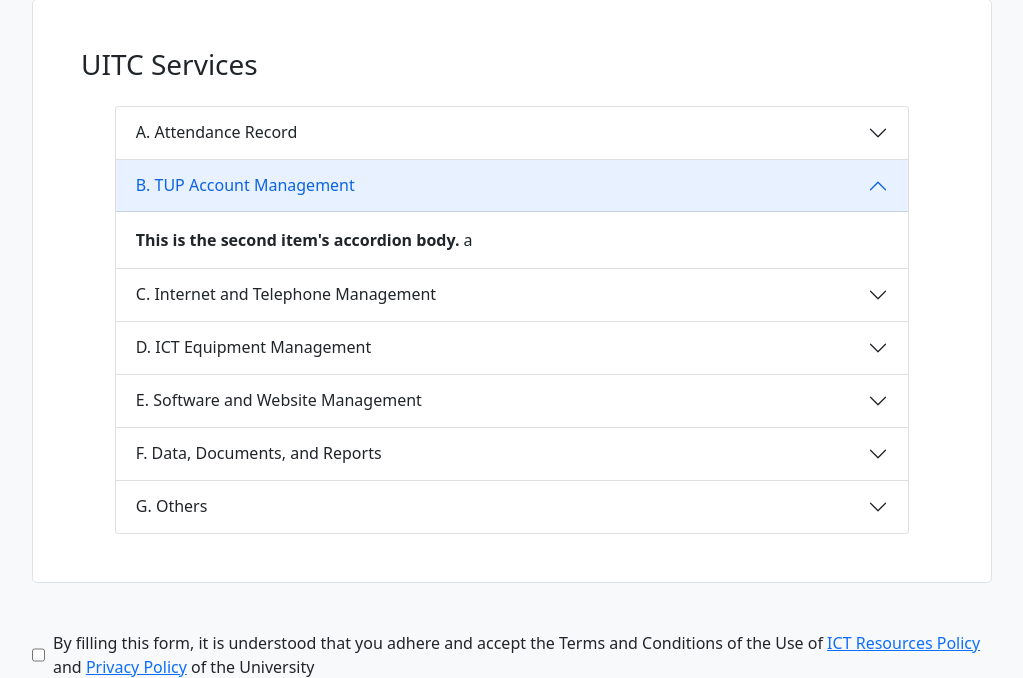
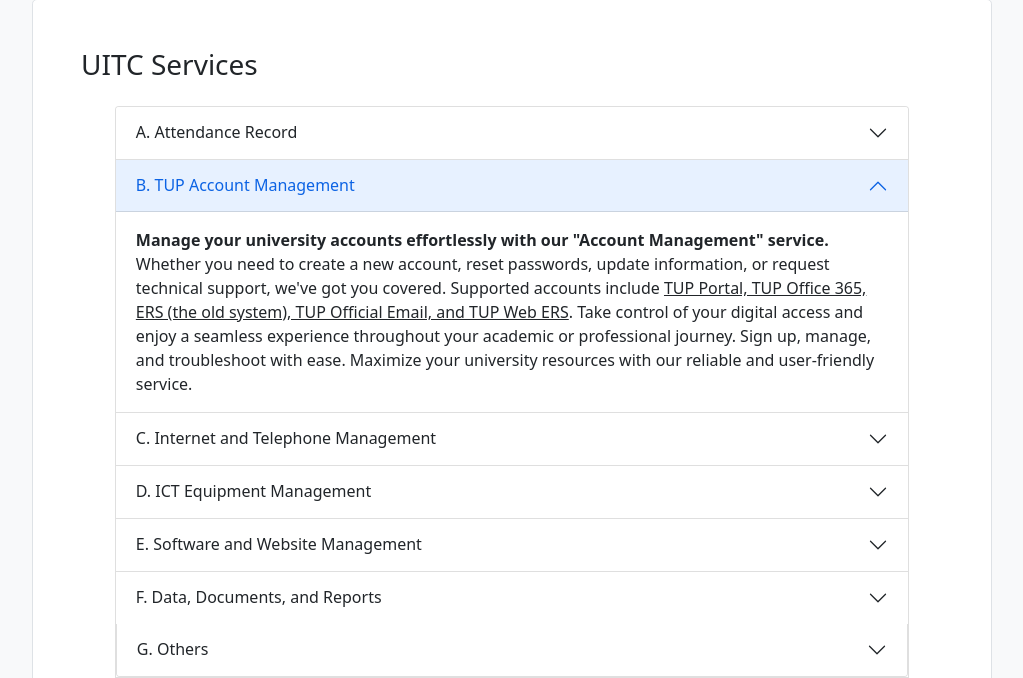
Before and after one commit to ssntn/web-job-request, a Flask app: template templates/form.html in a window 1280 px wide, after a click on "B. TUP Account Management". Shown: the part 532-1210 px from the top of the page, without its empty margins (128-1151 px from the left). Run offline with Flask 3, Linux system fonts and the light colour scheme; the template is opened without the code that fills it, so the values that code supplies are empty.

Commit message:
added servce descriptions

```diff
--- a/templates/form.html
+++ b/templates/form.html
@@ -55,8 +55,7 @@
                                 offering a comprehensive overview of your presence at the university. By utilizing this service, you
                                 can easily request and access accurate information regarding your attendance history. Whether you
                                  need these records for personal reference, official purposes, or any other requirement, our system
-                                 ensures a streamlined process for retrieving the necessary documentation. Stay organized and stay
-                                  on top of your attendance with our reliable and user-friendly "Attendance Record" service.</div>
+                                 ensures a streamlined process for retrieving the necessary documentation.</div>
                     </div>
                 </div>
                 <div class="accordion-item">
@@ -67,7 +66,12 @@
                     </h2>
                     <div id="collapseTwo" class="accordion-collapse collapse" aria-labelledby="headingTwo" data-bs-parent="#accordionExample">
                         <div class="accordion-body">
-                            <strong>This is the second item's accordion body.</strong> a</div>
+                            <b>Manage your university accounts effortlessly with our "Account Management" service. </b>Whether you need to create a new account,
+                            reset passwords, update information, or request technical support, we've got you covered. Supported accounts include <u>TUP Portal,
+                            TUP Office 365, ERS (the old system), TUP Official Email, and TUP Web ERS</u>. Take control of your digital access and
+                            enjoy a seamless experience throughout your academic or professional journey. Sign up, manage, and troubleshoot with ease.
+                            Maximize your university resources with our reliable and user-friendly service.
+                        </div>
                     </div>
                 </div>
                 <div class="accordion-item">
@@ -78,7 +82,10 @@
                     </h2>
                     <div id="collapseThree" class="accordion-collapse collapse" aria-labelledby="headingThree" data-bs-parent="#accordionExample">
                         <div class="accordion-body">
-                            <strong>This is the third item's accordion body.</strong> a</div>
+                            <b>Experience reliable Network Installation and Repair Services tailored to your needs.</b> Our expert team specializes in
+                            <u>wired and wireless internet connections</u>, as well as <u>telephone systems</u>. Whether you require seamless connectivity,
+                            troubleshooting, or maintenance, we've got you covered. Trust us to deliver efficient solutions and ensure your network operates at its best.
+                        </div>
                     </div>
                 </div>
                 <div class="accordion-item">
@@ -89,7 +96,11 @@
                     </h2>
                     <div id="collapseFour" class="accordion-collapse collapse" aria-labelledby="headingFour" data-bs-parent="#accordionExample">
                         <div class="accordion-body">
-                            <strong>This is the fourth item's accordion body.</strong> a</div>
+                            <b>At our "ICT Equipment Management" service, we offer a range of convenient services to ensure your technology needs are met.</b>
+                            Whether you require <u>repairs, maintenance, or equipment borrowing</u>, we've got you covered. Our extensive inventory includes
+                            a variety of essential devices such as <u>desktop computers, printers, LED walls, laptops, and photocopying machines</u>. And if
+                            you need <u>other equipment</u>, just let us know, as we may have additional options available upon request
+                        </div>
                     </div>
                 </div>
                 <div class="accordion-item">
@@ -100,7 +111,10 @@
                     </h2>
                     <div id="collapseFive" class="accordion-collapse collapse" aria-labelledby="headingFive" data-bs-parent="#accordionExample">
                         <div class="accordion-body">
-                            <strong>This is the fifth item's accordion body.</strong> a</div>
+                            <b>Simplify your software and website management with our solutions.</b> <u>Install software</u> including security apps, productivity tools
+                            like the MS Office 365 suite, or specify other applications and information systems you need. Additionally, easily <u>publish and
+                            update information</u> on your website. Streamline your operations and maximize your digital presence with our efficient Software and
+                            Website Management Service.</div>
                     </div>
                 </div>
                 <div class="accordion-item">
@@ -111,7 +125,9 @@
                     </h2>
                     <div id="collapseSix" class="accordion-collapse collapse" aria-labelledby="headingSix" data-bs-parent="#accordionExample">
                         <div class="accordion-body">
-                            <strong>This is the sixth item's accordion body.</strong> a</div>
+                            <b>Lorem ipsum dolor sit amet consectetur adipisicing elit</b>. Ipsa, animi. Nulla, officia amet! Exercitationem nesciunt
+                            veniam obcaecati, officia neque laboriosam odio excepturi quisquam, quae a ipsum animi non, enim culpa id provident temporibus
+                            ut omnis! Maxime ab iste recusandae velit nihil voluptatem commodi hic magni. Ducimus, officiis reiciendis!
                     </div>
                 </div>
                 <div class="accordion-item">
@@ -122,7 +138,10 @@
                     </h2>
                     <div id="collapseSeven" class="accordion-collapse collapse" aria-labelledby="headingSeven" data-bs-parent="#accordionExample">
                         <div class="accordion-body">
-                            <strong>This is the seventh item's accordion body.</strong> a</div>
+                            <b>Lorem ipsum dolor sit amet consectetur adipisicing elit</b>. Ipsa, animi. Nulla, officia amet! Exercitationem nesciunt
+                            veniam obcaecati, officia neque laboriosam odio excepturi quisquam, quae a ipsum animi non, enim culpa id provident temporibus
+                            ut omnis! Maxime ab iste recusandae velit nihil voluptatem commodi hic magni. Ducimus, officiis reiciendis!
+                        </div>
                     </div>
                 </div>
             </div>
```
